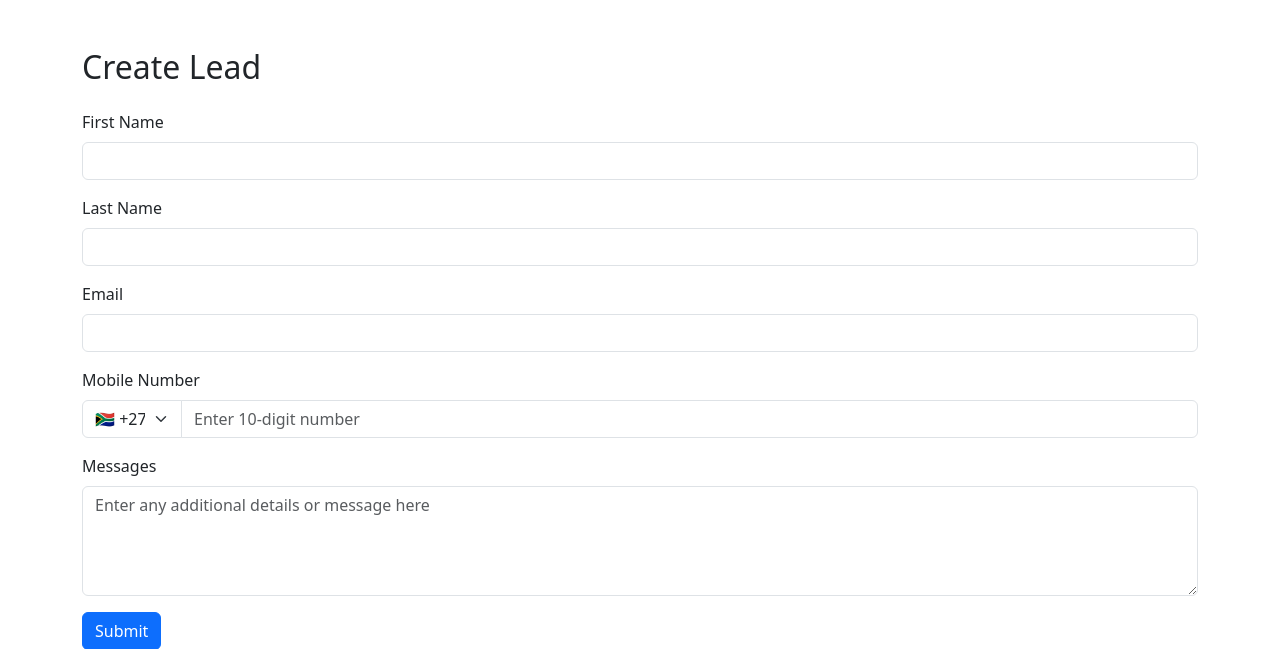
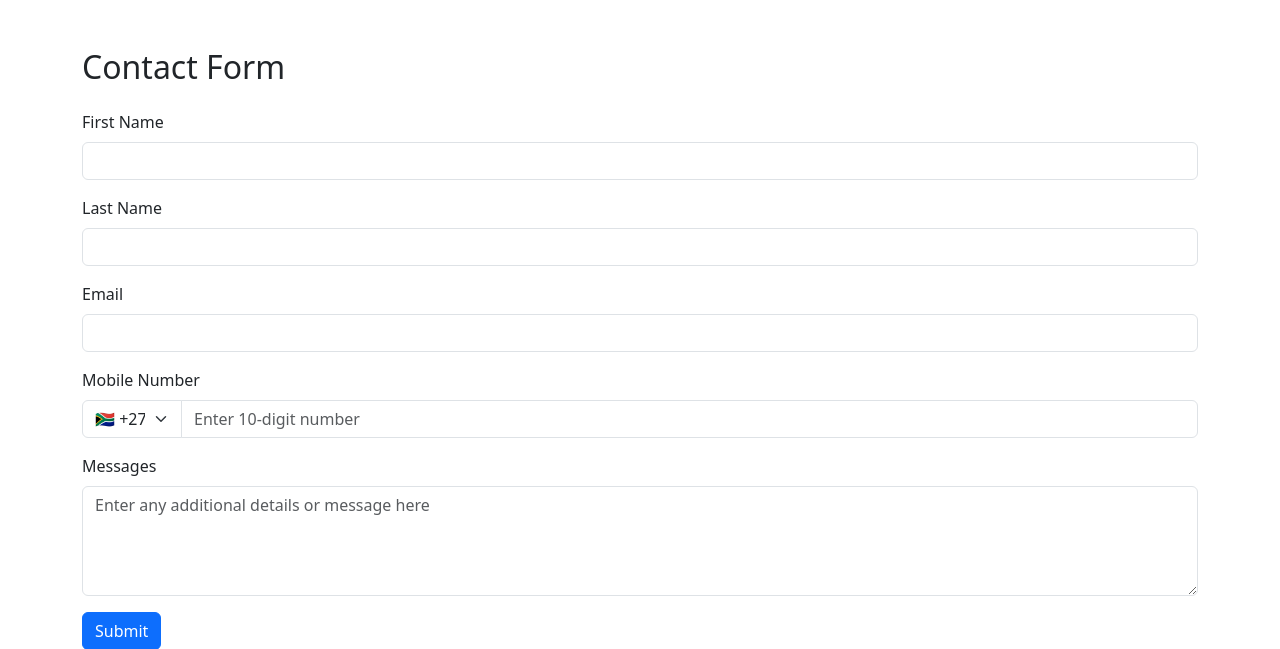
Before and after one commit to RANJANIVAIYAPURI/Vercel-Lead, a Flask app: page / in a window 1280 px wide. Shown: the top 649 px of the page. Run offline with Flask 3, Linux system fonts and the light colour scheme.

```diff
--- a/templates/lead_form.html
+++ b/templates/lead_form.html
@@ -3,12 +3,12 @@
 <head>
     <meta charset="UTF-8">
     <meta name="viewport" content="width=device-width, initial-scale=1.0">
-    <title>Lead Form</title>
+    <title>Contact Form</title>
     <link rel="stylesheet" href="https://cdn.jsdelivr.net/npm/bootstrap@5.3.0/dist/css/bootstrap.min.css">
 </head>
 <body>
     <div class="container mt-5">
-        <h2 class="mb-4">Create Lead</h2>
+        <h2 class="mb-4">Contact Form</h2>
         <form action="/submit" method="POST">
             <div class="mb-3">
                 <label for="first_name" class="form-label">First Name</label>
```
